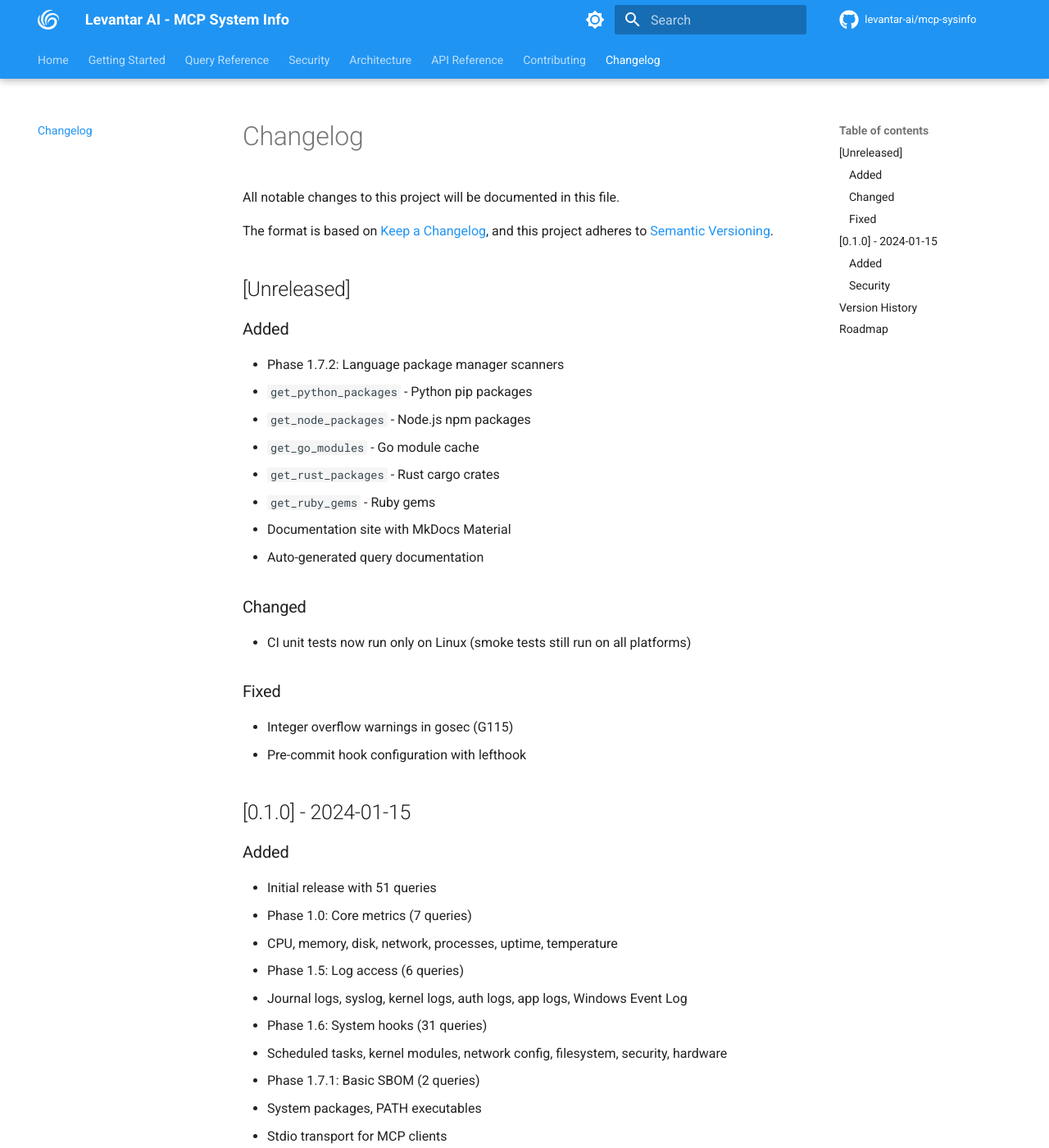
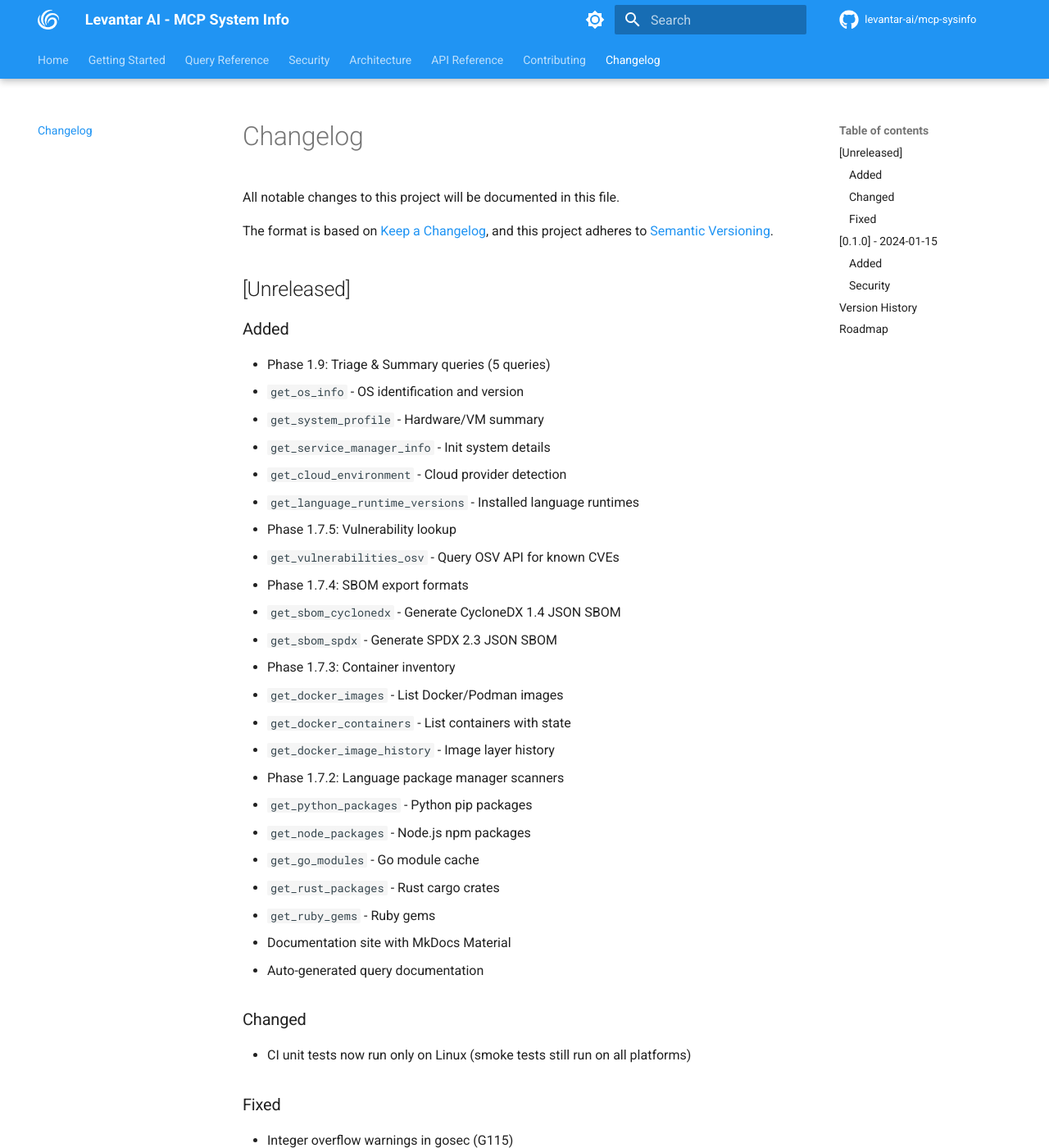
Before and after one commit to levantar-ai/mcp-sysinfo, an MkDocs documentation site: the page built from docs/changelog.md, in a window 1280 px wide and 1400 px high. Shown: the whole window at 82% size. Built offline with MkDocs 1.6.1 and Material for MkDocs 9.7.7, drawn with Linux system fonts in a browser that asks for light colours; comment, search, counter and statistics services are not loaded; the version menu is left out; some of the changed text lies outside the part shown.

Commit message:
docs: update changelog and index with Phase 1.7 and 1.9 progress
- Add Phase 1.9 triage queries (5 queries)
- Add Phase 1.7.3-1.7.5 features (container, SBOM, vulnerability)
- Update query counts: 62 total implemented

🤖 Generated with [Claude Code](https://claude.com/claude-code)

Co-Authored-By: Claude Opus 4.5 <noreply@anthropic.com>

```diff
--- a/docs/changelog.md
+++ b/docs/changelog.md
@@ -9,6 +9,21 @@ and this project adheres to [Semantic Versioning](https://semver.org/spec/v2.0.0
 
 ### Added
 
+- Phase 1.9: Triage & Summary queries (5 queries)
+  - `get_os_info` - OS identification and version
+  - `get_system_profile` - Hardware/VM summary
+  - `get_service_manager_info` - Init system details
+  - `get_cloud_environment` - Cloud provider detection
+  - `get_language_runtime_versions` - Installed language runtimes
+- Phase 1.7.5: Vulnerability lookup
+  - `get_vulnerabilities_osv` - Query OSV API for known CVEs
+- Phase 1.7.4: SBOM export formats
+  - `get_sbom_cyclonedx` - Generate CycloneDX 1.4 JSON SBOM
+  - `get_sbom_spdx` - Generate SPDX 2.3 JSON SBOM
+- Phase 1.7.3: Container inventory
+  - `get_docker_images` - List Docker/Podman images
+  - `get_docker_containers` - List containers with state
+  - `get_docker_image_history` - Image layer history
 - Phase 1.7.2: Language package manager scanners
   - `get_python_packages` - Python pip packages
   - `get_node_packages` - Node.js npm packages
```
Also changed, not shown: other parts of docs/changelog.md (+1 -0 lines), docs/index.md (+3 -2 lines), 1 other file.
